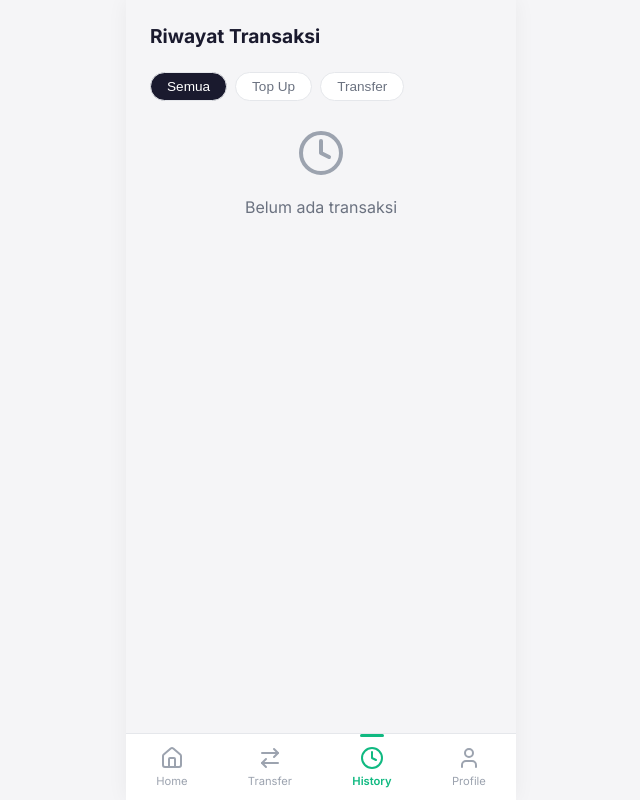
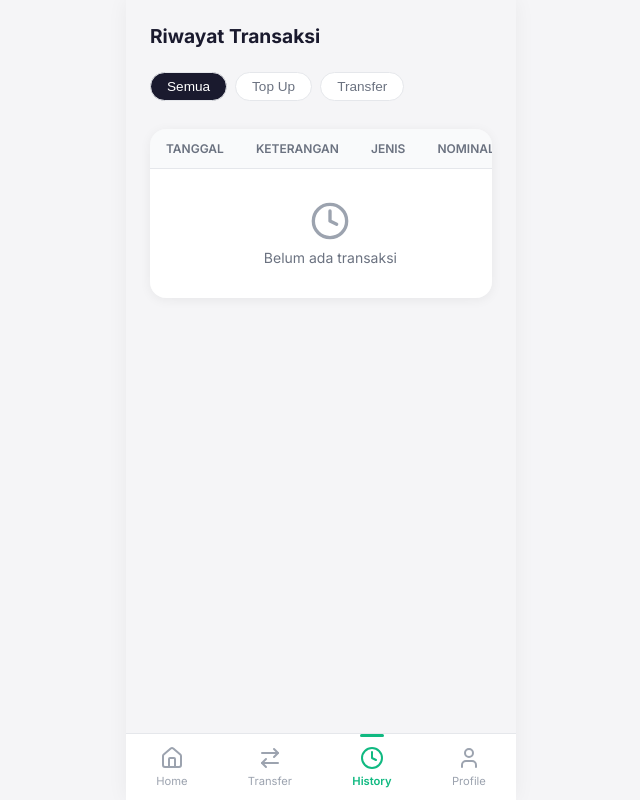
Before and after one commit to kiagusgatot/mini-wallet, a React (Vite) app in the folder frontend-react/: page /history in a window 1280 px wide. Shown: the whole page, without its empty margins (319-959 px from the left). Built offline with nearby package versions, Linux system fonts and the light colour scheme; no server answers; sample sign-in values are in the browser's storage; the HTML template or start-up script is replaced by a standard one.

Commit message:
feat(history): redesign transaction history to table format

```diff
--- a/frontend-react/src/index.css
+++ b/frontend-react/src/index.css
@@ -196,3 +196,8 @@ html, body {
   gap: 12px;
   margin: 2rem 0;
 }
+
+.hide-on-mobile { display: table-cell; }
+@media (max-width: 450px) {
+  .hide-on-mobile { display: none !important; }
+}
--- a/frontend-react/src/pages/HistoryPage.jsx
+++ b/frontend-react/src/pages/HistoryPage.jsx
@@ -65,51 +65,68 @@ export default function HistoryPage() {
       {loading ? (
         <p className="text-center text-muted">Memuat riwayat...</p>
       ) : (
-        <div style={{ display: 'flex', flexDirection: 'column', gap: '1rem' }}>
+        <div style={{ width: '100%', overflowX: 'auto', background: '#FFFFFF', borderRadius: '16px', boxShadow: '0 2px 12px rgba(0,0,0,0.06)' }}>
+          <table style={{ width: '100%', borderCollapse: 'collapse', minWidth: '350px' }}>
+            <thead style={{ background: '#F9FAFB', borderBottom: '1px solid #E5E7EB' }}>
+              <tr>
+                <th style={{ padding: '12px 16px', textAlign: 'left', color: '#6B7280', fontSize: '12px', fontWeight: 600, textTransform: 'uppercase' }}>Tanggal</th>
+                <th className="hide-on-mobile" style={{ padding: '12px 16px', textAlign: 'left', color: '#6B7280', fontSize: '12px', fontWeight: 600, textTransform: 'uppercase' }}>Keterangan</th>
+                <th style={{ padding: '12px 16px', textAlign: 'left', color: '#6B7280', fontSize: '12px', fontWeight: 600, textTransform: 'uppercase' }}>Jenis</th>
+                <th style={{ padding: '12px 16px', textAlign: 'right', color: '#6B7280', fontSize: '12px', fontWeight: 600, textTransform: 'uppercase' }}>Nominal</th>
+              </tr>
+            </thead>
+            <tbody>
               {filteredTransactions.length === 0 ? (
-            <div className="text-center py-8">
-              <Clock size={48} color="#9CA3AF" style={{ margin: '0 auto 1rem' }} />
-              <p className="text-muted">Belum ada transaksi</p>
+                <tr>
+                  <td colSpan="4" style={{ padding: '2rem 1rem', textAlign: 'center' }}>
+                    <div className="flex" style={{ flexDirection: 'column', alignItems: 'center', justifyContent: 'center' }}>
+                      <Clock size={40} color="#9CA3AF" style={{ marginBottom: '0.5rem' }} />
+                      <p className="text-muted" style={{ fontSize: '14px' }}>Belum ada transaksi</p>
                     </div>
+                  </td>
+                </tr>
               ) : (
                 filteredTransactions.map((tx) => {
                   const isIncome = tx.type === 'in';
-              const avatarBg = isIncome ? 'rgba(16,185,129,0.1)' : 'rgba(239,68,68,0.1)';
-              const avatarColor = isIncome ? '#10b981' : '#ef4444';
                   const sign = isIncome ? '+' : '-';
-              const title = isIncome ? 'Top Up' : 'Transfer';
+
+                  // Keterangan / Title
+                  const title = isIncome ? 'Top-up saldo' : 'Transfer Keluar';
+                  const keterangan = tx.description || title;
+
+                  // Badge style
+                  const badgeBg = isIncome ? '#D1FAE5' : '#FEE2E2';
+                  const badgeColor = isIncome ? '#059669' : '#DC2626';
+                  const badgeIcon = isIncome ? '🟢' : '🔴';
+                  const badgeText = isIncome ? 'Top Up' : 'Keluar';
 
                   return (
-                <div key={tx.id} className="card flex items-center justify-between" style={{ padding: '1rem' }}>
-                  <div className="flex items-center gap-4">
-                    <div style={{
-                      width: 44, height: 44, borderRadius: '50%',
-                      display: 'flex', alignItems: 'center', justifyContent: 'center',
-                      background: avatarBg, color: avatarColor, fontWeight: 700, fontSize: '1.1rem'
-                    }}>
-                      {getInitials(title)}
-                    </div>
-                    <div>
-                      <p className="font-bold text-dark" style={{ fontSize: '0.95rem' }}>
-                        {title}
-                      </p>
-                      <p className="text-muted" style={{ fontSize: '0.75rem', marginTop: '0.2rem' }}>
-                        {new Date(tx.created_at).toLocaleDateString('id-ID', { day: 'numeric', month: 'short', year: 'numeric', hour: '2-digit', minute: '2-digit' })}
-                      </p>
-                    </div>
-                  </div>
-                  <div style={{ textAlign: 'right' }}>
-                    <p className={`font-bold ${isIncome ? 'text-primary' : 'text-danger'}`} style={{ fontSize: '0.95rem' }}>
-                      {sign}{formatCurrency(tx.amount)}
-                    </p>
-                    {tx.description && (
-                      <p className="text-muted" style={{ fontSize: '0.7rem', marginTop: '0.2rem' }}>{tx.description}</p>
-                    )}
-                  </div>
-                </div>
+                    <tr
+                      key={tx.id}
+                      style={{ borderBottom: '1px solid #F3F4F6', transition: 'background-color 0.2s', cursor: 'default' }}
+                      onMouseEnter={(e) => e.currentTarget.style.backgroundColor = '#F9FAFB'}
+                      onMouseLeave={(e) => e.currentTarget.style.backgroundColor = 'transparent'}
+                    >
+                      <td style={{ padding: '14px 16px', color: '#6B7280', fontSize: '13px', whiteSpace: 'nowrap' }}>
+                        {new Date(tx.created_at).toLocaleDateString('id-ID', { day: 'numeric', month: 'short', year: 'numeric' })}, {new Date(tx.created_at).toLocaleTimeString('id-ID', { hour: '2-digit', minute: '2-digit' }).replace(':', '.')}
+                      </td>
+                      <td className="hide-on-mobile" style={{ padding: '14px 16px', color: '#1A1A2E', fontSize: '14px', whiteSpace: 'nowrap' }}>
+                        {keterangan}
+                      </td>
+                      <td style={{ padding: '14px 16px', whiteSpace: 'nowrap' }}>
+                        <span style={{ background: badgeBg, color: badgeColor, padding: '4px 8px', borderRadius: '12px', fontSize: '12px', fontWeight: 600, display: 'inline-flex', alignItems: 'center', gap: '4px' }}>
+                          {badgeIcon} {badgeText}
+                        </span>
+                      </td>
+                      <td style={{ padding: '14px 16px', textAlign: 'right', color: isIncome ? '#10b981' : '#EF4444', fontSize: '14px', fontWeight: 600, whiteSpace: 'nowrap' }}>
+                        {sign}Rp {new Intl.NumberFormat('id-ID', { minimumFractionDigits: 0 }).format(tx.amount)}
+                      </td>
+                    </tr>
                   );
                 })
               )}
+            </tbody>
+          </table>
         </div>
       )}
     </PageTransition>
```
Lines whose indentation alone changed are shown as unchanged.
